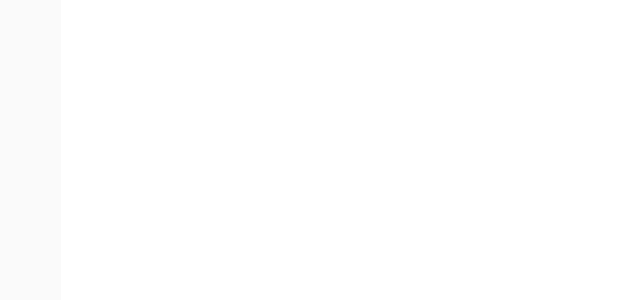
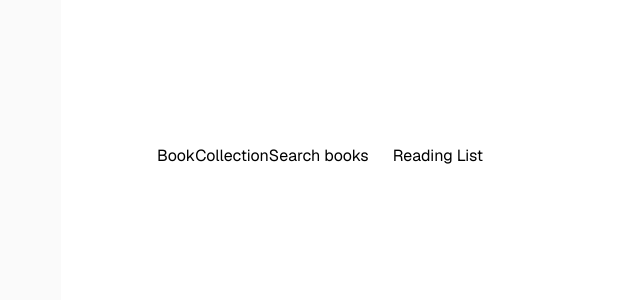
Before and after one commit to emmapang22/the-library, a Next.js app: page / in a window 1280 px wide. Shown: the top 300 px of the page, without its empty margins (195-835 px from the left). Built offline with nearby package versions, Linux system fonts and the light colour scheme.

Commit message:
added Header component and moved div and main tags from page.tsx to layout.tsx

```diff
--- /dev/null
+++ b/app/components/Header.tsx
@@ -0,0 +1,22 @@
+import Link from "next/link";
+
+export const Header = () => {
+  return (
+    <header className="bg-white text-black flex justify-between items-center px-4 lg:px-8 py-4 sticky top-0">
+      <h2>
+        <Link href={"/"}>BookCollection</Link>
+      </h2>
+
+      <nav>
+        <ul className="flex gap-6">
+          <li>
+            <Link href={"/books"}>Search books</Link>
+          </li>
+          <li>
+            <Link href={"/reading-list"}>Reading List</Link>
+          </li>
+        </ul>
+      </nav>
+    </header>
+  );
+};
--- a/app/layout.tsx
+++ b/app/layout.tsx
@@ -1,6 +1,7 @@
 import type { Metadata } from "next";
 import { Geist, Geist_Mono } from "next/font/google";
 import "./globals.css";
+import { Header } from "./components/Header";
 
 const geistSans = Geist({
   variable: "--font-geist-sans",
@@ -27,7 +28,14 @@ export default function RootLayout({
       lang="en"
       className={`${geistSans.variable} ${geistMono.variable} h-full antialiased`}
     >
-      <body className="min-h-full flex flex-col">{children}</body>
+      <body className="min-h-full flex flex-col">
+        <div className="flex flex-col flex-1 items-center justify-center bg-zinc-50 font-sans dark:bg-black">
+          <main className="flex flex-1 w-full max-w-3xl flex-col items-center py-32 px-16 bg-white dark:bg-black sm:items-start">
+            <Header />
+            {children}
+          </main>
+        </div>
+      </body>
     </html>
   );
 }
--- a/app/page.tsx
+++ b/app/page.tsx
@@ -1,7 +1,3 @@
 export default function Home() {
-  return (
-    <div className="flex flex-col flex-1 items-center justify-center bg-zinc-50 font-sans dark:bg-black">
-      <main className="flex flex-1 w-full max-w-3xl flex-col items-center justify-between py-32 px-16 bg-white dark:bg-black sm:items-start"></main>
-    </div>
-  );
+  return;
 }
```
